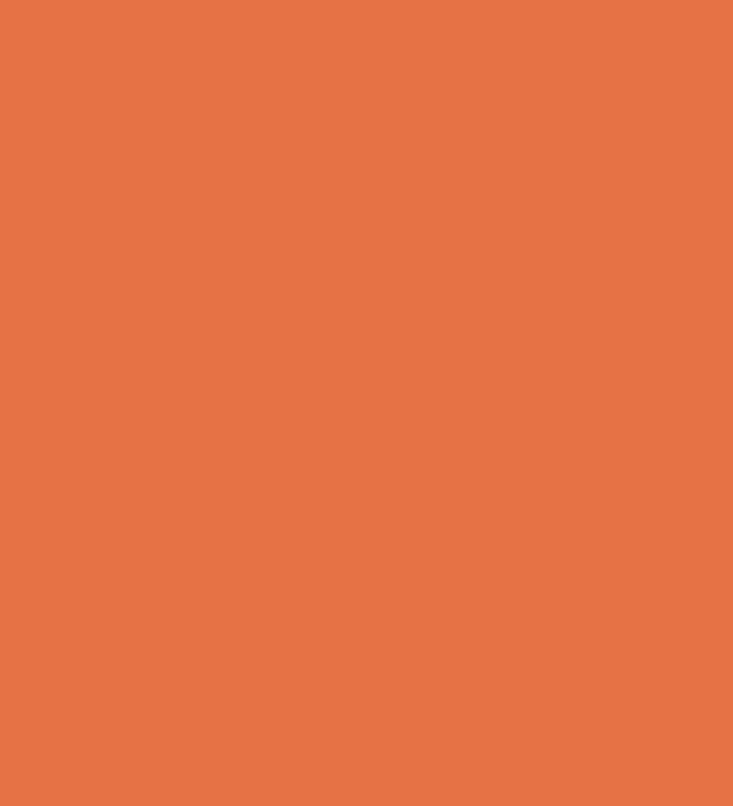
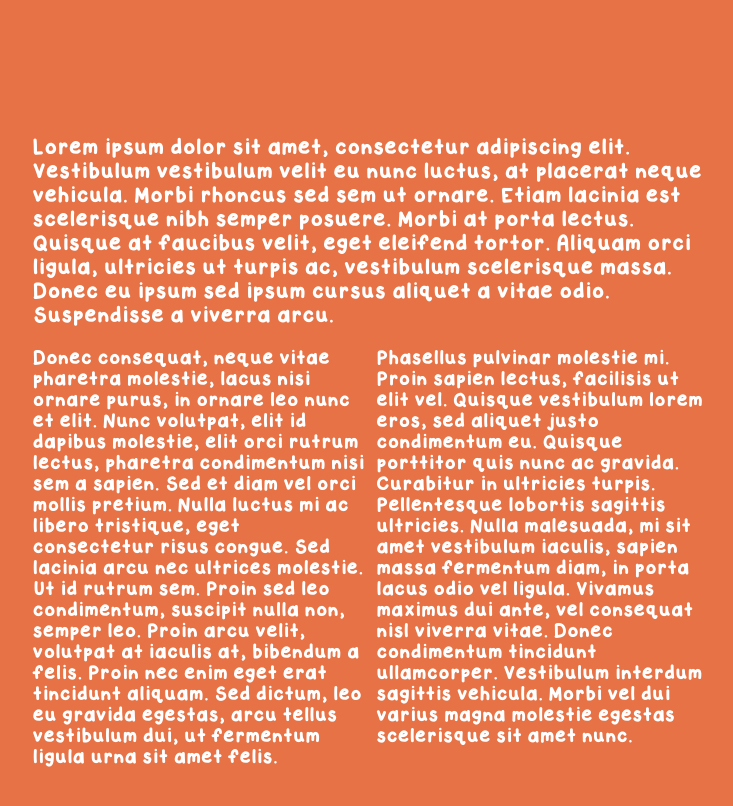
Before and after one commit to Mguy11/Website_Boodunnit, a React (Create React App) app: page / in a window 1280 px wide. Shown: the part 1700-2506 px from the top of the page, without its empty margins (268-1001 px from the left). Before the commit the page ends 1836 px from the top, so only its background shows below. Built offline with nearby package versions, Linux system fonts and the light colour scheme.

Commit message:
Added text block

```diff
--- /dev/null
+++ b/src/components/text_block.jsx
@@ -0,0 +1,41 @@
+import React from 'react'
+import { Row, Col } from 'react-flexbox-grid';
+
+const TextBlock = () => {
+  return (
+    <div className="text-block">
+      <Row>
+        <Col lgOffset={2} lg={8}>
+          <span className="text-block__intro">
+            Lorem ipsum dolor sit amet, consectetur adipiscing elit. Vestibulum vestibulum velit eu nunc luctus, at placerat neque vehicula.
+            Morbi rhoncus sed sem ut ornare. Etiam lacinia est scelerisque nibh semper posuere. Morbi at porta lectus. Quisque at faucibus velit,
+            eget eleifend tortor. Aliquam orci ligula, ultricies ut turpis ac, vestibulum scelerisque massa. Donec eu ipsum sed ipsum cursus aliquet a vitae odio.
+            Suspendisse a viverra arcu.
+          </span>
+        </Col>
+      </Row>
+      <Row>
+        <Col lgOffset={2} lg={8}>
+          <div className="text-block__paragraph">
+            <p>
+              Donec consequat, neque vitae pharetra molestie, lacus nisi ornare purus, in ornare leo nunc et elit. Nunc volutpat, elit id dapibus molestie, elit orci rutrum lectus,
+              pharetra condimentum nisi sem a sapien. Sed et diam vel orci mollis pretium. Nulla luctus mi ac libero tristique, eget consectetur risus congue. Sed lacinia arcu nec
+              ultrices molestie. Ut id rutrum sem. Proin sed leo condimentum, suscipit nulla non, semper leo.
+
+              Proin arcu velit, volutpat at iaculis at, bibendum a felis. Proin nec
+              enim eget erat tincidunt aliquam. Sed dictum, leo eu gravida egestas, arcu tellus vestibulum dui, ut fermentum ligula urna sit amet felis. Phasellus pulvinar molestie mi.
+              Proin sapien lectus, facilisis ut elit vel.
+
+              Quisque vestibulum lorem eros, sed aliquet justo condimentum eu. Quisque porttitor quis nunc ac gravida.
+              Curabitur in ultricies turpis. Pellentesque lobortis sagittis ultricies. Nulla malesuada, mi sit amet vestibulum iaculis, sapien massa fermentum diam, in porta lacus odio
+              vel ligula. Vivamus maximus dui ante, vel consequat nisl viverra vitae. Donec condimentum tincidunt ullamcorper. Vestibulum interdum sagittis vehicula. Morbi vel dui varius
+              magna molestie egestas scelerisque sit amet nunc.
+            </p>
+          </div>
+        </Col>
+      </Row>
+    </div >
+  )
+}
+
+export default TextBlock;
--- a/src/components/video_block.jsx
+++ b/src/components/video_block.jsx
@@ -1,4 +1,3 @@
-import { render } from '@testing-library/react';
 import React from 'react';
 import { Row, Col } from 'react-flexbox-grid';
 import ReactPlayer from 'react-player';
--- a/src/pages/home.jsx
+++ b/src/pages/home.jsx
@@ -2,6 +2,7 @@ import React from 'react';
 import AvailibilityBlock from '../components/availibility_block';
 import Header from '../components/header';
 import VideoBlock from '../components/video_block';
+import TextBlock from '../components/text_block';
 
 const Home = () => {
   return (
@@ -10,6 +11,7 @@ const Home = () => {
       <div className="wrap">
         <AvailibilityBlock />
         <VideoBlock />
+        <TextBlock />
       </div>
     </div>
   );
--- /dev/null
+++ b/src/styles/components/text_block.scss
@@ -0,0 +1,12 @@
+.text-block {
+  margin-bottom: 4rem;
+
+  &__intro {
+   font-size: 2rem;
+  }
+
+  &__paragraph {
+    margin-top: 2rem;
+    column-count: 2;
+  }
+}
--- a/src/styles/style.scss
+++ b/src/styles/style.scss
@@ -9,6 +9,7 @@
 @import './components/header.scss';
 @import './components/availibility_block.scss';
 @import './components/video_block.scss';
+@import './components/text_block.scss';
 @import './components/test.scss';
 
 //Reset
--- a/src/styles/vars/_reset.scss
+++ b/src/styles/vars/_reset.scss
@@ -55,6 +55,7 @@ h4 {
 p,
 span {
   font-size: 1.8rem;
+  margin: 0;
 }
 
 .wrap {
--- a/src/webparts/platform_button.jsx
+++ b/src/webparts/platform_button.jsx
@@ -1,5 +1,4 @@
 import React from 'react';
-import { Col } from 'react-flexbox-grid';
 
 export default class TeamMember extends React.Component {
   render() {
```
Also changed, not shown: src/fonts/Hoops/Hoops!.ttf (added).
